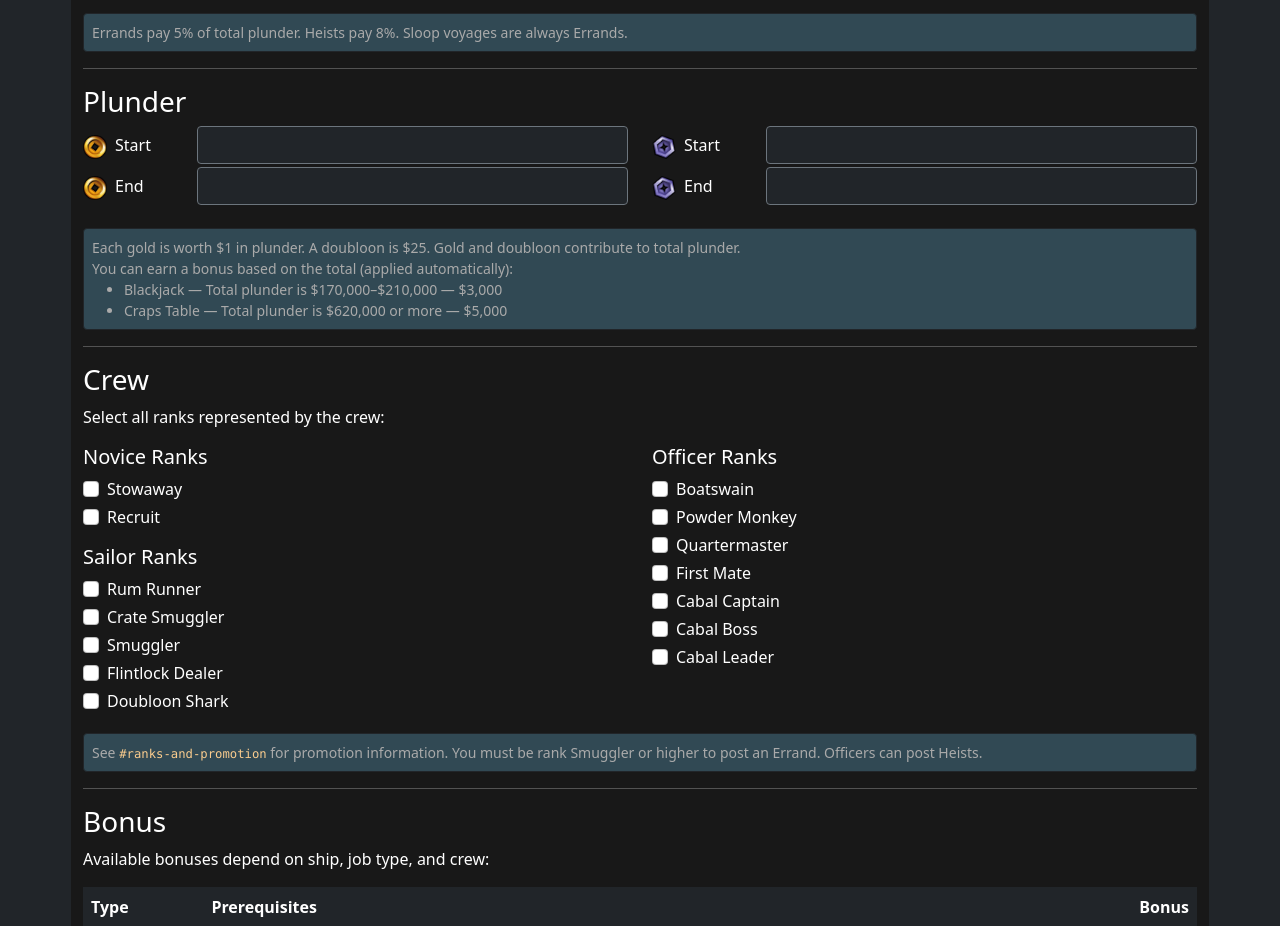
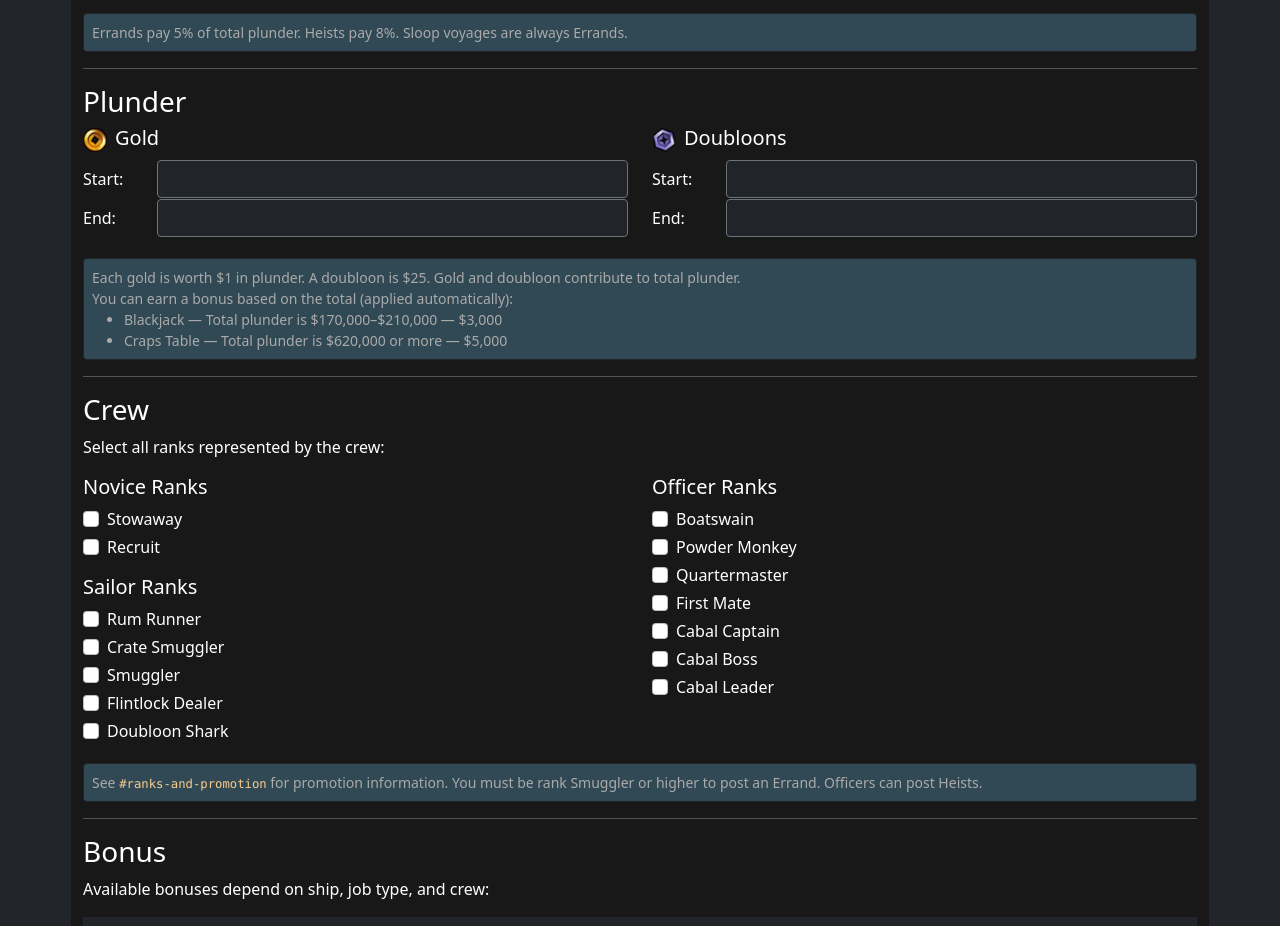
Before and after one commit to callmepartario/cabal-payout, a plain HTML site: page index.html in a window 1280 px wide. Shown: the part 920-1846 px from the top of the page. Drawn offline with nearby package versions, Linux system fonts and the light colour scheme; a web font is replaced by a local one.

Commit message:
Add files via upload

```diff
--- a/index.html
+++ b/index.html
@@ -77,10 +77,11 @@
       <h2 class="h3" id="section-plunder">Plunder</h2>
       <div class="row">
         <div class="col-md-6">
+          <h4 class="h5"><img src="images/currency-gold.webp" alt="Gold" class="d-inline-block icon">Gold</h4>
           <div class="d-table w-100 mb-3">
             <div class="d-table-row">
               <div class="d-table-cell">
-                <label for="gold-start" class="form-label"><img src="images/currency-gold.webp" alt="Gold" class="d-inline-block icon">Start</label>
+                <label for="gold-start" class="form-label">Start:</label>
               </div>
               <div class="d-table-cell">
                 <input type="number" class="form-control d-inline-block bg-dark text-white border border-secondary" id="gold-start">
@@ -88,7 +89,7 @@
             </div>
             <div class="d-table-row">
               <div class="d-table-cell">
-                <label for="gold-start" class="form-label"><img src="images/currency-gold.webp" alt="Gold" class="d-inline-block icon">End</label>
+                <label for="gold-start" class="form-label">End:</label>
               </div>
               <div class="d-table-cell">
                 <input type="number" class="form-control d-inline-block bg-dark text-white border border-secondary" id="gold-end">
@@ -97,10 +98,11 @@
           </div>
         </div>
         <div class="col-md-6">
+          <h4 class="h5"><img src="images/currency-doubloon.webp" alt="Doubloons" class="d-inline-block icon">Doubloons</h4>
           <div class="d-table w-100 mb-3">
             <div class="d-table-row">
               <div class="d-table-cell">
-                <label for="doubloon-start" class="form-label"><img src="images/currency-doubloon.webp" alt="Doubloons" class="d-inline-block icon">Start</label>
+                <label for="doubloon-start" class="form-label">Start:</label>
               </div>
               <div class="d-table-cell">
                 <input type="number" class="form-control d-inline-block bg-dark text-white border border-secondary" id="doubloon-start">
@@ -108,7 +110,7 @@
             </div>
             <div class="d-table-row">
               <div class="d-table-cell">
-                <label for="doubloon-start" class="form-label"><img src="images/currency-doubloon.webp" alt="Doubloons" class="d-inline-block icon">End</label>
+                <label for="doubloon-start" class="form-label">End:</label>
               </div>
               <div class="d-table-cell">
                 <input type="number" class="form-control d-inline-block bg-dark text-white border border-secondary" id="doubloon-end">
```
